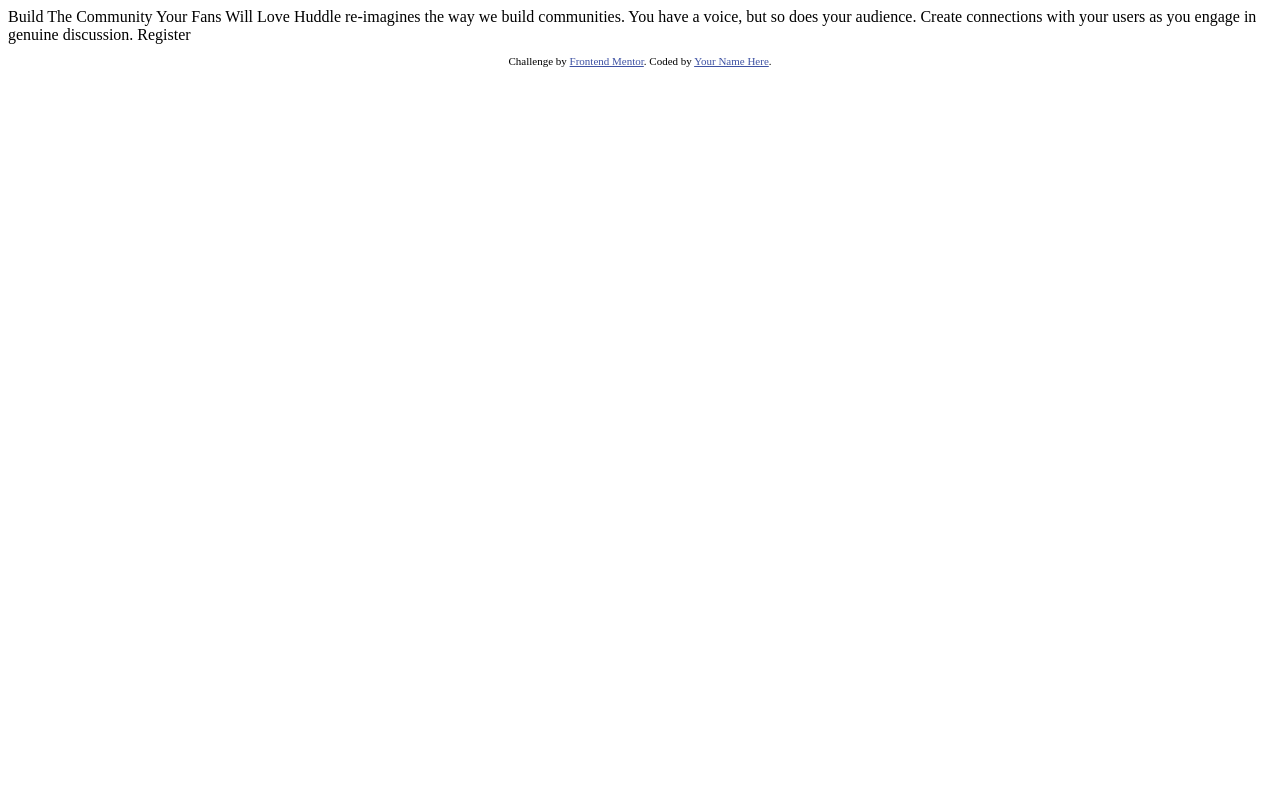
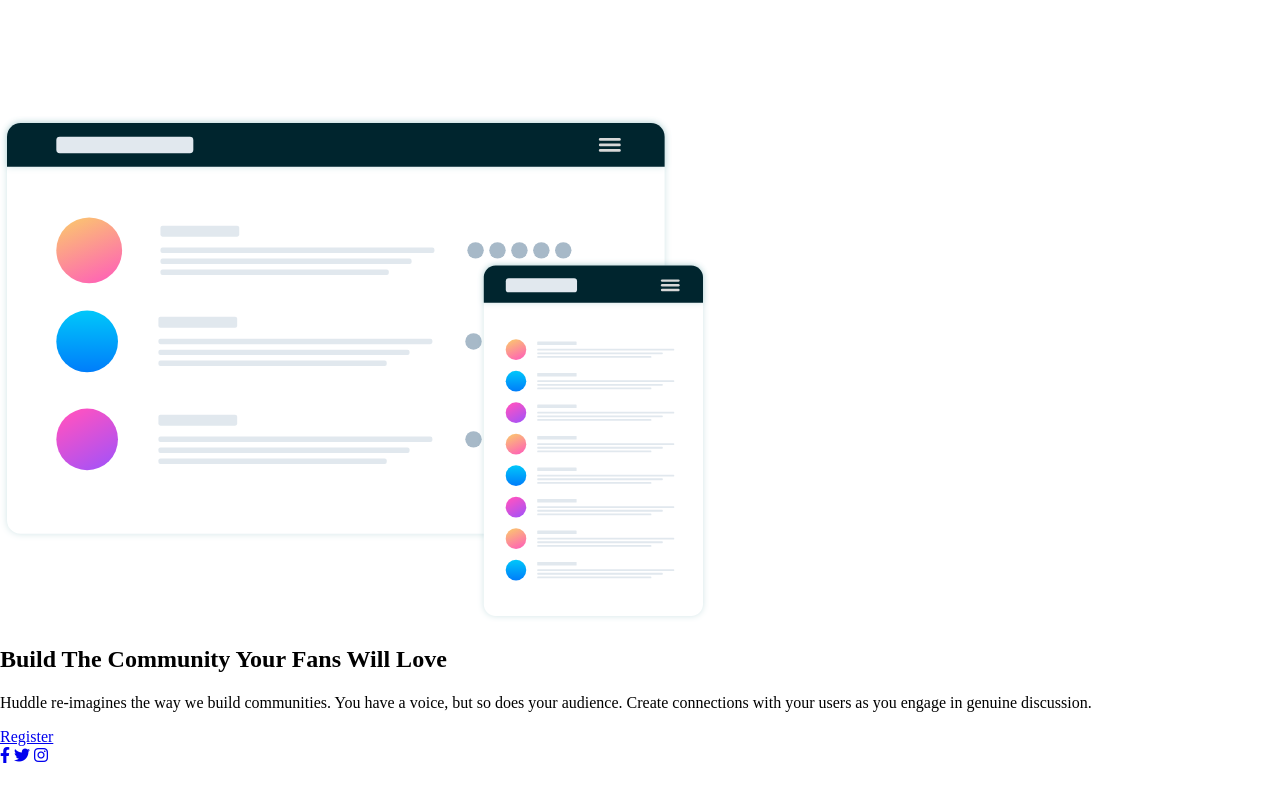
Before and after one commit to KrzysztofGrudzien/frontend-mentor-huddle-landing-page, a plain HTML site: page index.html in a window 1280 px wide. Drawn offline with nearby package versions, Linux system fonts and the light colour scheme.

Commit message:
update HTML structure

```diff
--- a/index.html
+++ b/index.html
@@ -1,33 +1,49 @@
 <!DOCTYPE html>
 <html lang="en">
     <head>
-  <meta charset="UTF-8">
-  <meta name="viewport" content="width=device-width, initial-scale=1.0"> <!-- displays site properly based on user's device -->
-
-  <link rel="icon" type="image/png" sizes="32x32" href="./images/favicon-32x32.png">
-
+        <meta charset="UTF-8" />
+        <meta name="viewport" content="width=device-width, initial-scale=1.0" />
+        <link rel="icon" type="image/png" sizes="32x32" href="./images/favicon-32x32.png" />
+        <link rel="preconnect" href="https://fonts.googleapis.com" />
+        <link rel="preconnect" href="https://fonts.gstatic.com" crossorigin />
+        <link
+            href="https://fonts.googleapis.com/css2?family=Open+Sans&family=Poppins:wght@400;600&display=swap"
+            rel="stylesheet"
+        />
+        <link
+            rel="stylesheet"
+            href="https://cdnjs.cloudflare.com/ajax/libs/font-awesome/6.0.0-beta3/css/all.min.css"
+            integrity="sha512-Fo3rlrZj/k7ujTnHg4CGR2D7kSs0v4LLanw2qksYuRlEzO+tcaEPQogQ0KaoGN26/zrn20ImR1DfuLWnOo7aBA=="
+            crossorigin="anonymous"
+            referrerpolicy="no-referrer"
+        />
+        <link rel="stylesheet" href="css/normalize.css" />
+        <link rel="stylesheet" href="css/style.css" />
         <title>Frontend Mentor | Huddle landing page with single introductory section</title>
-
-  <!-- Feel free to remove these styles or customise in your own stylesheet 👍 -->
-  <style>
-    .attribution { font-size: 11px; text-align: center; }
-    .attribution a { color: hsl(228, 45%, 44%); }
-  </style>
     </head>
     <body>
-
-  Build The Community Your Fans Will Love
-
+        <div class="container">
+            <header class="header">
+                <h1 class="header__title"><img src="./images/logo.svg" alt="" class="header__logo" /></h1>
+            </header>
+            <main class="main">
+                <section class="about" id="about">
+                    <img src="./images/illustration-mockups.svg" alt="" class="about__img" />
+                    <h2 class="about__title">Build The Community Your Fans Will Love</h2>
+                    <p class="about__description">
                         Huddle re-imagines the way we build communities. You have a voice, but so does your audience.
                         Create connections with your users as you engage in genuine discussion.
-
-  Register
-
-  <footer>
-    <p class="attribution">
-      Challenge by <a href="https://www.frontendmentor.io?ref=challenge" target="_blank">Frontend Mentor</a>.
-      Coded by <a href="#">Your Name Here</a>.
                     </p>
+                    <a href="#" class="about__link">Register</a>
+                </section>
+            </main>
+            <footer class="footer">
+                <div class="footer__links">
+                    <a href="#" class="footer__link"><i class="fab fa-facebook-f"></i></a>
+                    <a href="#" class="footer__link"><i class="fab fa-twitter"></i></a>
+                    <a href="#" class="footer__link"><i class="fab fa-instagram"></i></a>
+                </div>
             </footer>
+        </div>
     </body>
 </html>
```
Lines whose indentation alone changed are shown as unchanged.
